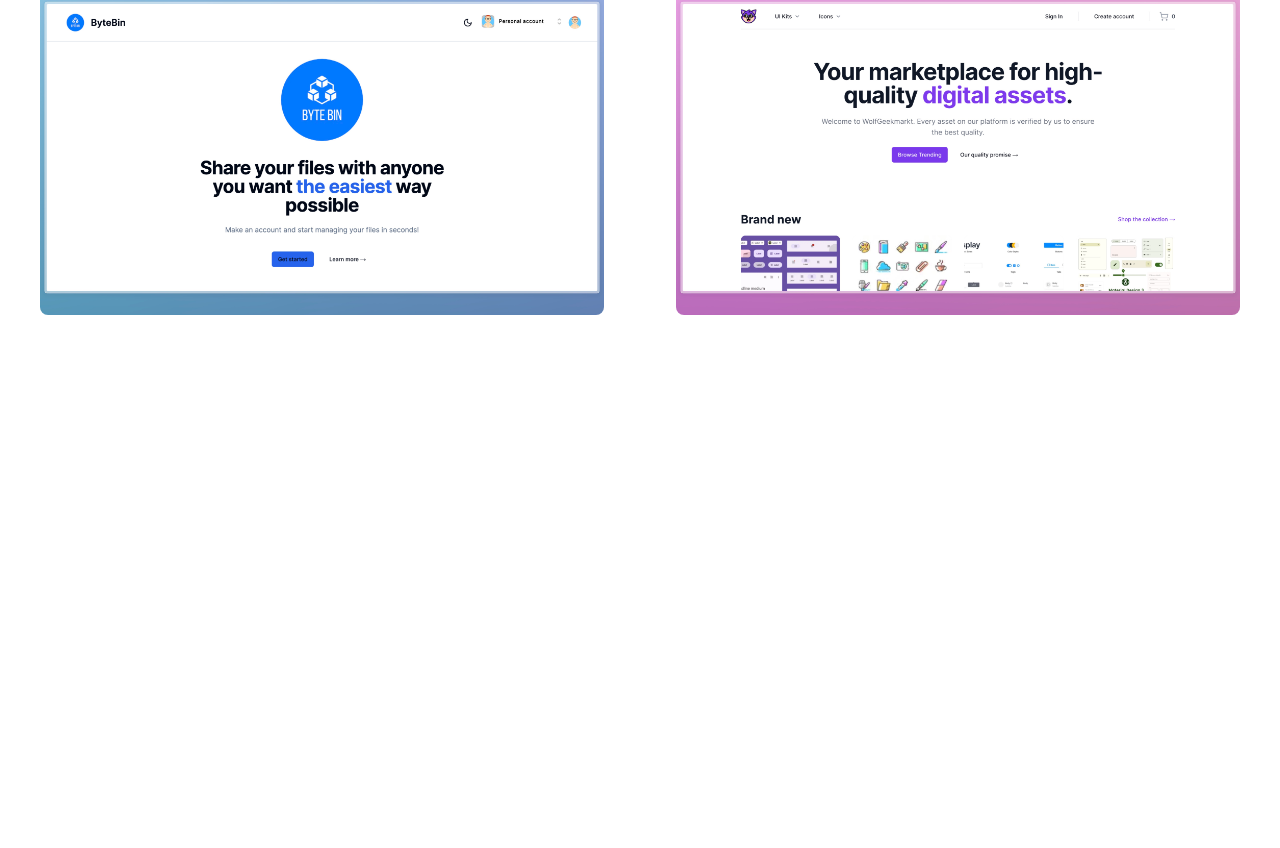
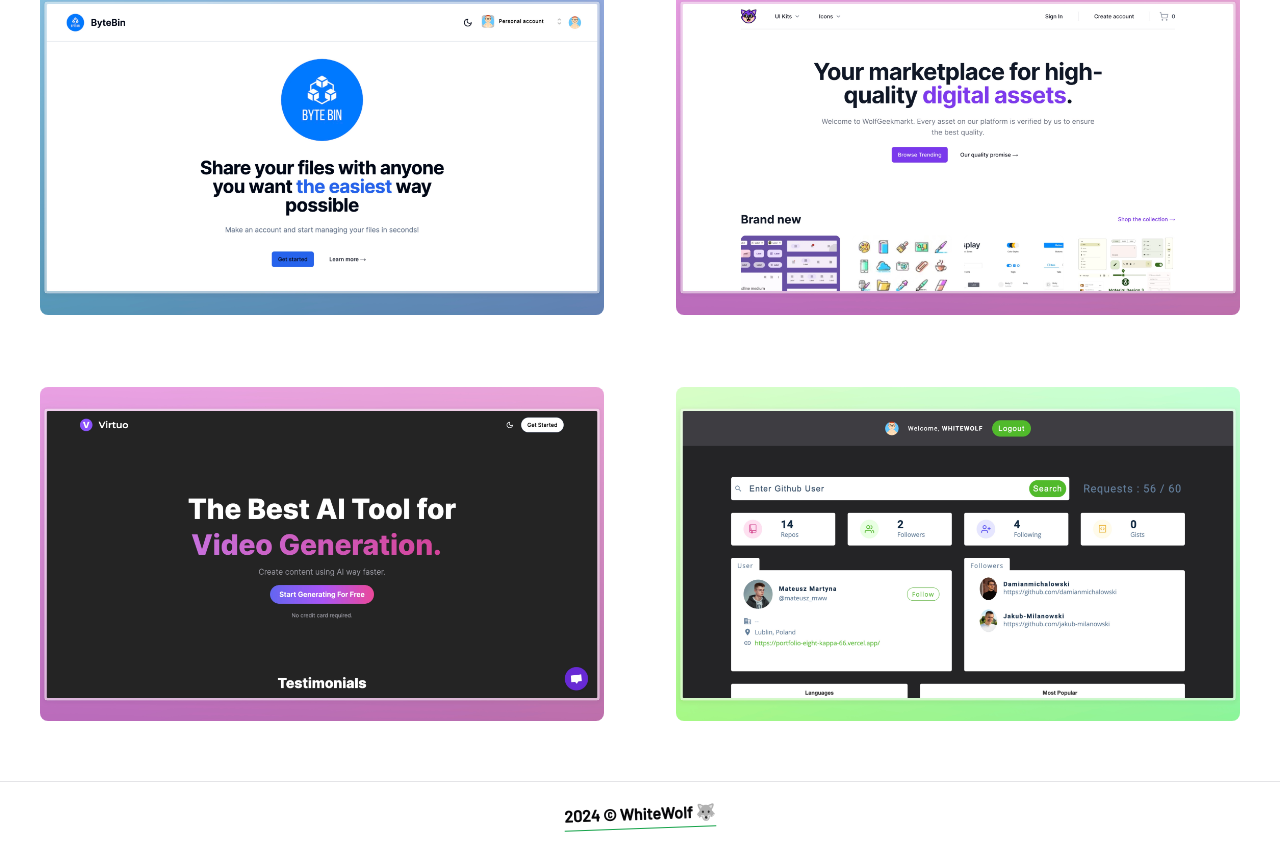
Before and after one commit to WhiteWolfWCY/portfolio_v2, a Next.js app: page / in a window 1280 px wide. Shown: the part 1320-2168 px from the top of the page. Before the commit the page ends 1655 px from the top, so only its background shows below. Built offline with nearby package versions, Linux system fonts and the light colour scheme.

Commit message:
Projects section changes and footer

```diff
--- a/app/page.tsx
+++ b/app/page.tsx
@@ -1,19 +1,21 @@
+import Footer from "@/components/Footer";
 import Hero from "@/components/Hero";
 import Navbar from "@/components/Navbar";
 import Projects from "@/components/Projects";
 import Skills from "@/components/Skills";
-import Image from "next/image";
 
 export default function Home() {
   return (
     <div className="min-h-screen">
-      <div className="max-w-7xl mx-auto px-5 overflow-hidden">
-        <Navbar />
-        <Hero />
-        <Skills />
-        <Projects />
+        <div className="max-w-7xl mx-auto px-5 overflow-hidden">
+          <Navbar />
+          <Hero />
+          <Skills />
+          <Projects />
+        </div>
+      <div className="max-w-7xl mx-auto">
+        <Footer />
       </div>
-
     </div>
   );
 }
--- /dev/null
+++ b/components/Footer.tsx
@@ -0,0 +1,7 @@
+export default function Footer(){
+    return (
+        <div className="border-t mt-10 py-5 text-center">
+            <h1 className="text-md font-bold underline underline-offset-8 decoration-primary -rotate-2">2024 &copy; WhiteWolf 🐺</h1>
+        </div>
+    )
+}
--- a/components/Navbar.tsx
+++ b/components/Navbar.tsx
@@ -1,7 +1,7 @@
 "use client"
 
 import Link from "next/link";
-import { FaGithub , FaLinkedinIn  , FaSquareXTwitter } from "react-icons/fa6";
+import { FaDiscord, FaGithub , FaLinkedinIn } from "react-icons/fa6";
 import { Switch } from "@/components/ui/switch"
 import { Moon } from "lucide-react";
 import { useTheme } from "next-themes";
@@ -33,19 +33,19 @@ export default function Navbar(){
 
     const socials = [
         {
-            link: "",
+            link: "https://www.linkedin.com/in/mateuszmartyna",
             label: "LinkedIn",
             icon: FaLinkedinIn
         },
         {
-            link: "",
+            link: "https://github.com/WhiteWolfWCY",
             label: "Github",
             icon: FaGithub
         },
         {
             link: "",
-            label: "X",
-            icon: FaSquareXTwitter
+            label: "Discord",
+            icon: FaDiscord
         },
     ]
 
--- a/components/Projects.tsx
+++ b/components/Projects.tsx
@@ -12,10 +12,9 @@ import {
   SiTailwindcss,
   SiExpress,
   SiMongodb,
-  SiPostgresql,
+  SiOpenai,
   SiPrisma,
   SiClerk,
-  SiTrpc,
 } from "react-icons/si";
 import Link from "next/link";
 import { cn } from "@/lib/utils";
@@ -46,11 +45,38 @@ export default function () {
         SiTailwindcss,
         SiExpress,
         SiMongodb,
+        FaStripeS,
       ],
       link: "https://wolfgeekmarkt-production.up.railway.app",
       cover: "/wolfgeekmarkt.jpeg",
       background: "bg-indigo-500",
     },
+    {
+        title: "Virtuo",
+        tech: [
+          TbBrandNextjs,
+          TbBrandTypescript,
+          SiTailwindcss,
+          SiPrisma,
+          SiMongodb,
+          SiOpenai,
+          FaStripeS,
+        ],
+        link: "https://virtuoo-production.up.railway.app",
+        cover: "/virtuo.jpeg",
+        background: "bg-indigo-500",
+      },
+      {
+        title: "Github Users Explorer",
+        tech: [
+          FaReact,
+          FaNodeJs,
+          FaGithub,
+        ],
+        link: "https://react-github-users-explorer.netlify.app",
+        cover: "/ghusers.jpeg",
+        background: "bg-indigo-500",
+      },
   ];
 
   return (
```
Also changed, not shown: public/ghusers.jpeg (added), public/virtuo.jpeg (added).
